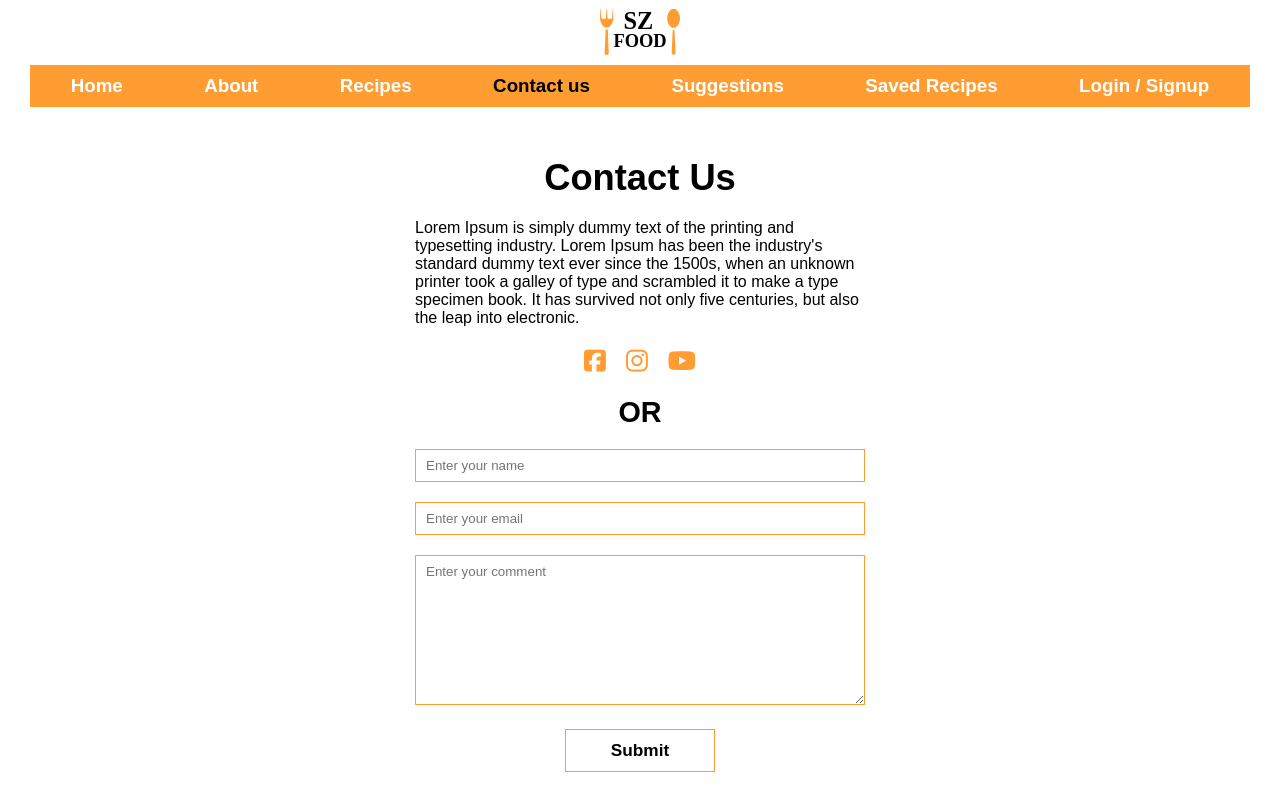
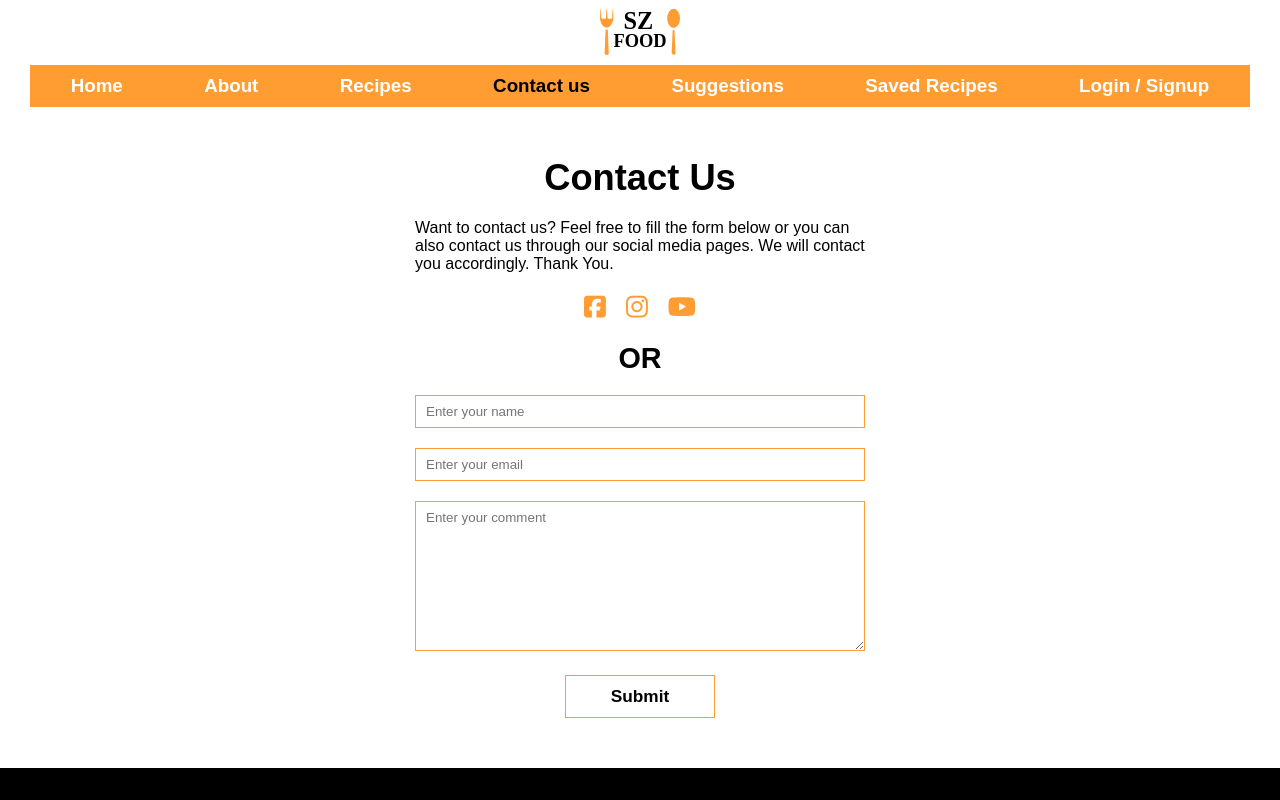
Before and after one commit to haseebasim/Recipe-Blog-Front-End, a React (Create React App) app: page /contact in a window 1280 px wide. Shown: the top 800 px of the page. Built offline with nearby package versions, Linux system fonts and the light colour scheme.

Commit message:
UI changes

```diff
--- a/src/Component/ContactUs/ContactUs.js
+++ b/src/Component/ContactUs/ContactUs.js
@@ -39,11 +39,7 @@ function ContactUs() {
       <div className="contact_us">
         <h1>Contact Us</h1>
         <p>
-          Lorem Ipsum is simply dummy text of the printing and typesetting
-          industry. Lorem Ipsum has been the industry's standard dummy text ever
-          since the 1500s, when an unknown printer took a galley of type and
-          scrambled it to make a type specimen book. It has survived not only
-          five centuries, but also the leap into electronic.
+          Want to contact us? Feel free to fill the form below or you can also contact us through our social media pages. We will contact you accordingly. Thank You.
         </p>
         <div className="contact_social_links">
           <a href="/">
--- a/src/Component/Suggestion/Suggestion.js
+++ b/src/Component/Suggestion/Suggestion.js
@@ -32,11 +32,7 @@ function Suggestion() {
     <div className="suggestion">
       <h1>Suggestions</h1>
       <p>
-        Lorem Ipsum is simply dummy text of the printing and typesetting
-        industry. Lorem Ipsum has been the industry's standard dummy text ever
-        since the 1500s, when an unknown printer took a galley of type and
-        scrambled it to make a type specimen book. It has survived not only five
-        centuries, but also the leap into electronic.
+        Did you like our work? Or do u think we can imporve our work? Do you have any suggestions? Feel free to give your suggestions using the following form. We always look forward to people giving us feed back and suggesting dishes. Thank you.
       </p>
       <form className="suggestion_form">
         <textarea
```
